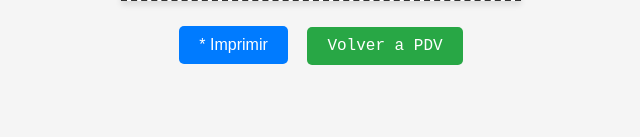
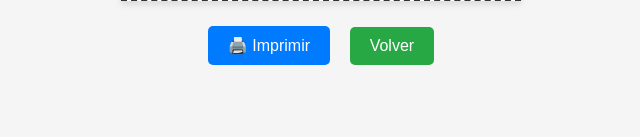
Before and after one commit to lzpz-yari/paraweb, a Django app: template productos/templates/productos/ticket_venta.html in a window 1280 px wide. Shown: the part 439-576 px from the top of the page, without its empty margins (319-959 px from the left). Run offline with Django 5.2, Linux system fonts and the light colour scheme; the template is opened without the code that fills it, so the values that code supplies are empty.

Commit message:
los cajeros ven los tiket, sisitema PDV originalversion

```diff
--- a/productos/templates/productos/punto_venta.html
+++ b/productos/templates/productos/punto_venta.html
@@ -314,7 +314,10 @@
 
 function mostrarResumenVenta(resultado) {
     const mensaje = ` VENTA PROCESADA\n\nID de Venta: #${resultado.venta_id}\nTotal: $${resultado.total}\nProductos: ${resultado.cantidad_items} items\nFecha: ${resultado.fecha}`;
-    alert(mensaje);
+
+    if (confirm(mensaje + '\n\n¿Deseas ver el ticket de venta?')) {
+        window.open(`/productos/venta/${resultado.venta_id}/ticket/`, '_blank');
+    }
 }
 
 function mostrarNotificacion(mensaje, tipo) {
--- a/productos/templates/productos/ticket_venta.html
+++ b/productos/templates/productos/ticket_venta.html
@@ -205,10 +205,10 @@
     </div>
 
     <div class="no-print">
-        <button onclick="window.print()" class="btn">* Imprimir</button>
-        <a href="{% url 'productos:punto_venta' %}" class="btn" style="background-color: #28a745;">
-             Volver a PDV
-        </a>
+     <button onclick="window.print()" class="btn">🖨️ Imprimir</button>
+     <button onclick="window.history.back()" class="btn" style="background-color: #28a745;">
+         Volver
+     </button>
     </div>
 </body>
 </html>
```
Also changed, not shown: productos/admin.py (+4 -5 lines).
